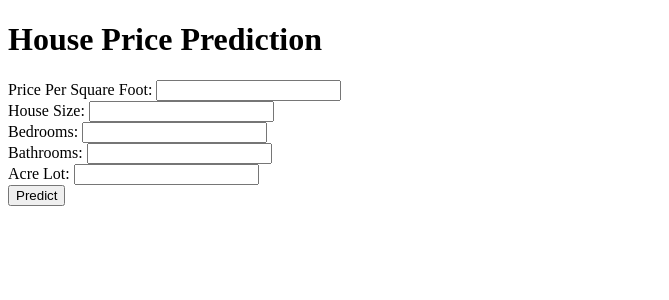
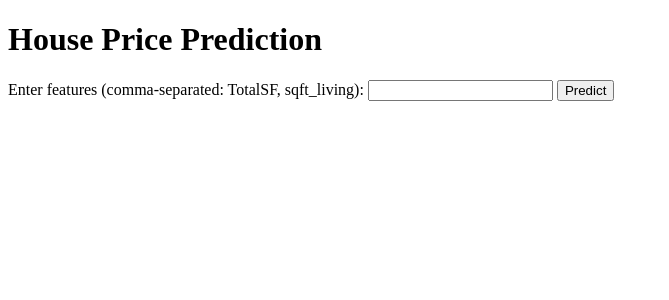
Before and after one commit to vguerriero/C964-Task-2---Viggo-Guerriero, a Flask app: page / in a window 1280 px wide. Shown: the top 300 px of the page, without its empty margins (0-669 px from the left). Run offline with Flask 3, Linux system fonts and the light colour scheme; parts of the project's set-up code (start-up, migrations or seed data) failed here and were passed over.

Commit message:
Update index.html

```diff
--- a/app/templates/index.html
+++ b/app/templates/index.html
@@ -8,40 +8,21 @@
 <body>
     <h1>House Price Prediction</h1>
     <form id="prediction-form">
-        <label for="price_per_sqft">Price Per Square Foot:</label>
-        <input type="number" id="price_per_sqft" name="price_per_sqft"><br>
-        <label for="house_size">House Size:</label>
-        <input type="number" id="house_size" name="house_size"><br>
-        <label for="bed">Bedrooms:</label>
-        <input type="number" id="bed" name="bed"><br>
-        <label for="bath">Bathrooms:</label>
-        <input type="number" id="bath" name="bath"><br>
-        <label for="acre_lot">Acre Lot:</label>
-        <input type="number" id="acre_lot" name="acre_lot"><br>
+        <label for="features">Enter features (comma-separated: TotalSF, sqft_living):</label>
+        <input type="text" id="features" name="features">
         <button type="button" onclick="predict()">Predict</button>
     </form>
     <p id="prediction"></p>
 
     <script>
         async function predict() {
-            const price_per_sqft = document.getElementById('price_per_sqft').value;
-            const house_size = document.getElementById('house_size').value;
-            const bed = document.getElementById('bed').value;
-            const bath = document.getElementById('bath').value;
-            const acre_lot = document.getElementById('acre_lot').value;
-
+            const features = document.getElementById('features').value.split(',').map(Number);
             const response = await fetch('/predict', {
                 method: 'POST',
                 headers: {
                     'Content-Type': 'application/json'
                 },
-                body: JSON.stringify({
-                    price_per_sqft: parseFloat(price_per_sqft),
-                    house_size: parseFloat(house_size),
-                    bed: parseInt(bed),
-                    bath: parseInt(bath),
-                    acre_lot: parseFloat(acre_lot)
-                })
+                body: JSON.stringify({ features: features })
             });
             const data = await response.json();
             document.getElementById('prediction').textContent = 'Predicted Price: ' + data.prediction;
```
